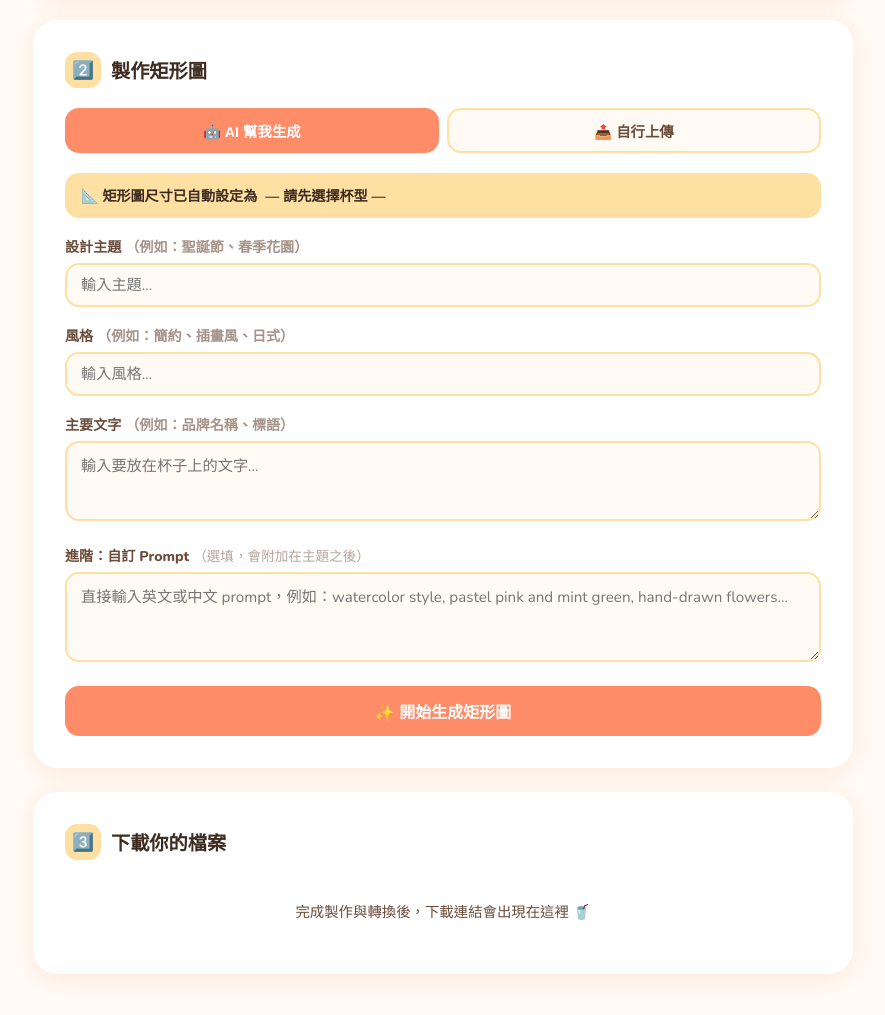
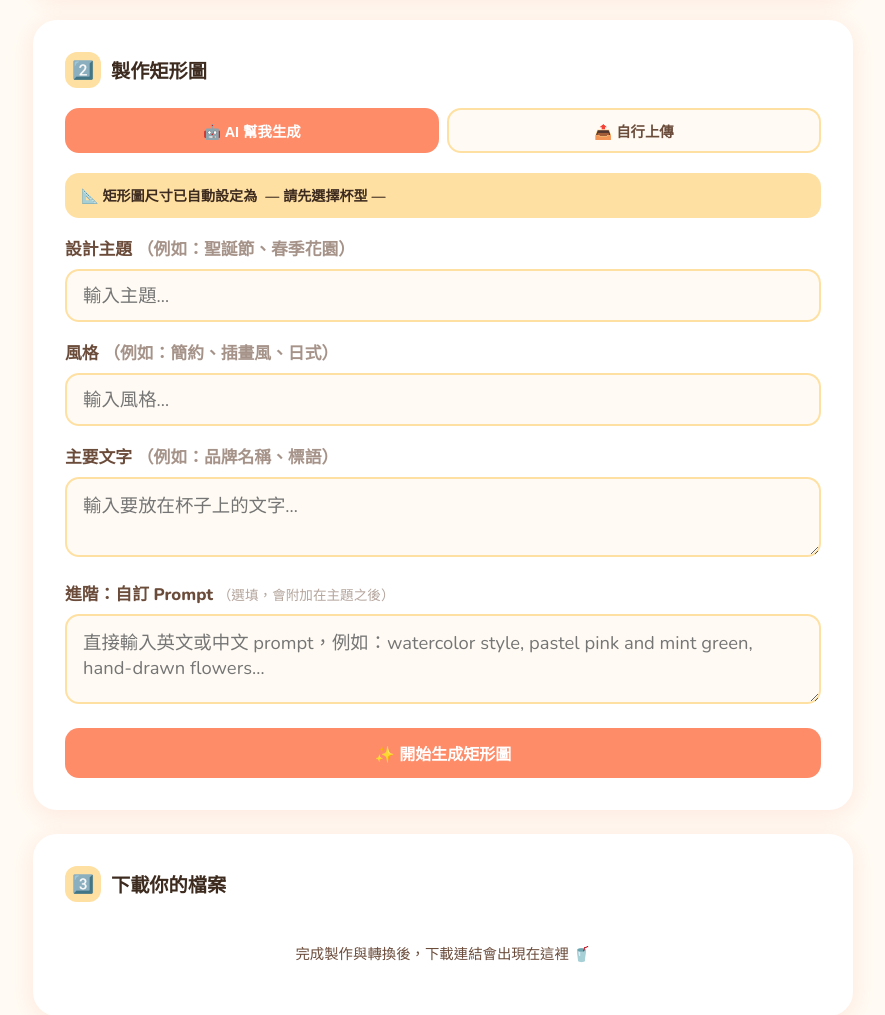
Before and after one commit to pascalxpro/riiqimaker, a Flask app: page / in a window 1280 px wide. Shown: the part 971-1986 px from the top of the page, without its empty margins (197-1082 px from the left). Run offline with Flask 3, Linux system fonts and the light colour scheme; data that the repository does not hold is empty; some libraries are stand-ins or nearby versions.

Commit message:
style: 加大後台表單的文字尺寸（標題與輸入框）

```diff
--- a/static/css/main.css
+++ b/static/css/main.css
@@ -630,16 +630,16 @@ nav a.active { background: var(--primary); color: #fff; }
 ═══════════════════════════════════════════ */
 .form-group { margin-bottom: 18px; }
 .form-group label {
-  display: block; font-weight: 800; font-size: .88rem;
-  margin-bottom: 6px; color: var(--text2);
+  display: block; font-weight: 800; font-size: 1.05rem;
+  margin-bottom: 8px; color: var(--text2);
 }
 .form-group input,
 .form-group textarea,
 .form-group select {
-  width: 100%; padding: 10px 14px;
+  width: 100%; padding: 12px 16px;
   border: 2px solid var(--border); border-radius: 14px;
   background: var(--bg); color: var(--text);
-  font-family: 'Nunito', sans-serif; font-size: .95rem;
+  font-family: 'Nunito', sans-serif; font-size: 1.15rem;
   outline: none; transition: border-color .2s;
 }
 .form-group input:focus,
```
